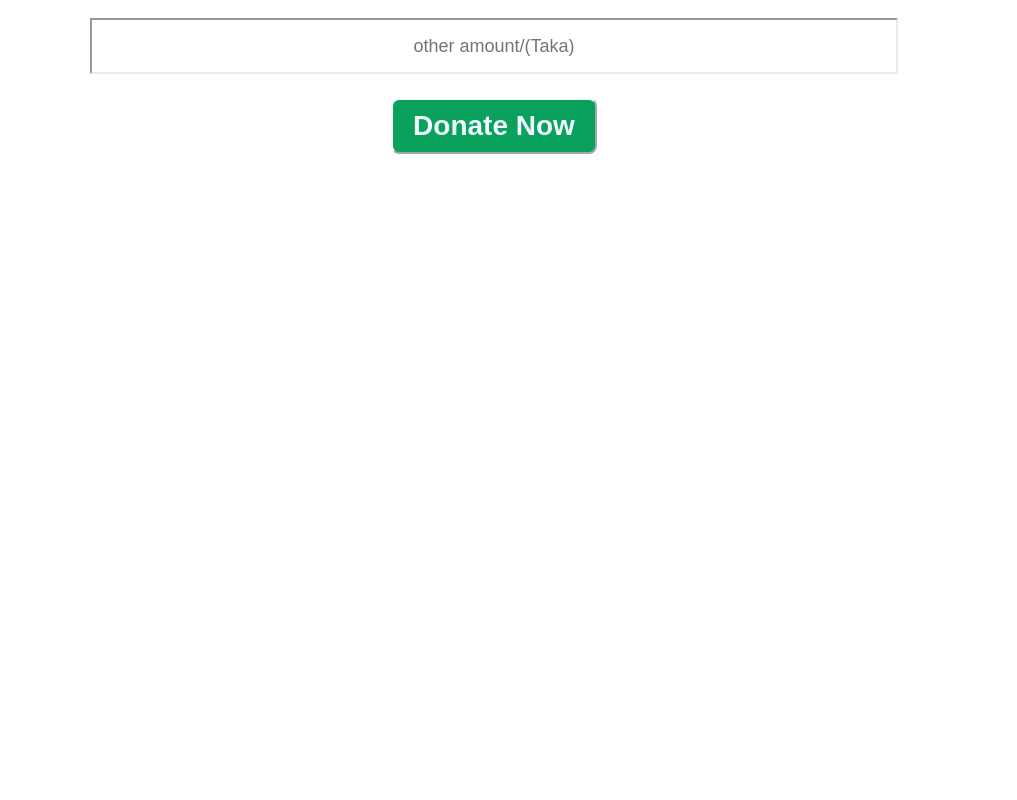
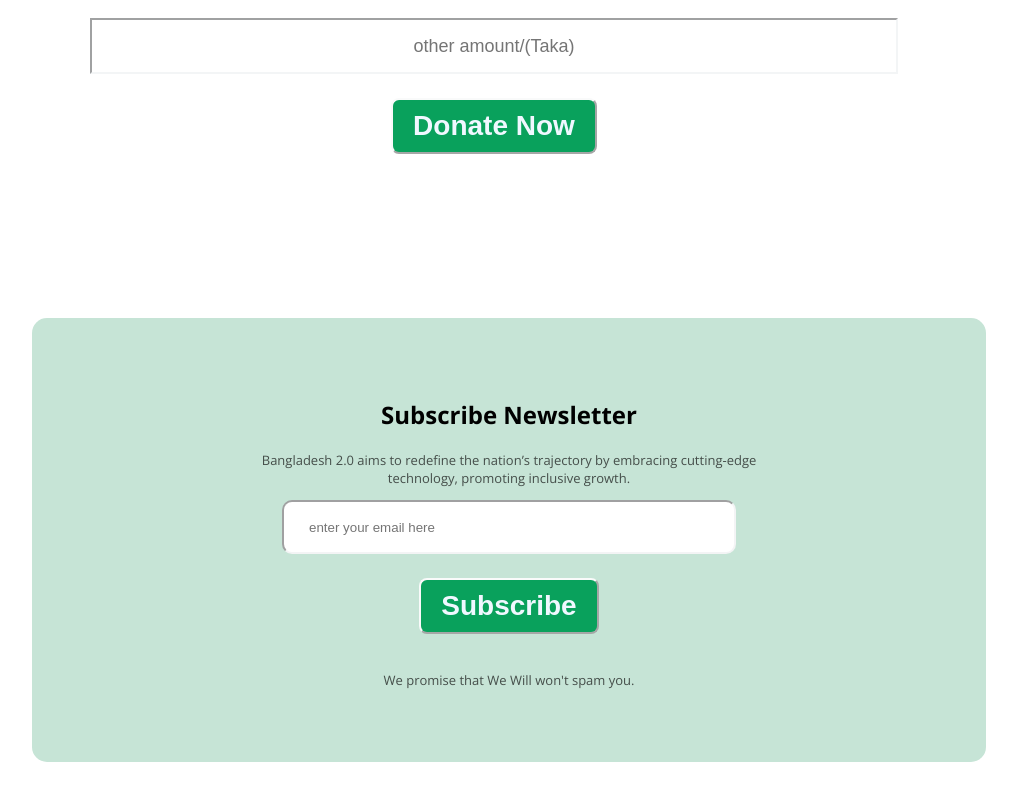
Before and after one commit to shovonasraful/First-Assignment, a plain HTML site: page index.html in a window 1280 px wide. Shown: the part 4438-5238 px from the top of the page, without its empty margins (146-1163 px from the left). Before the commit the page ends 4756 px from the top, so only its background shows below. Drawn offline with nearby package versions, Linux system fonts and the light colour scheme.

Commit message:
added last chapter

```diff
--- a/index.html
+++ b/index.html
@@ -216,6 +216,27 @@
 </div>
  </section>
 
+ <section class="subscribe">
+     <div class="substitle">
+    <head>
+        <h1 class="second-head">Subscribe Newsletter</h1>
+        <p class="secondsc-desc">Bangladesh 2.0 aims to redefine the nation’s trajectory by embracing cutting-edge technology, promoting inclusive growth.</p>
+    </head>
+
+        <div class="subinput">
+
+            <input class="email" type="text" name="email" id="email" placeholder="enter your email here">
+            <button class="newsbutton" type="button">Subscribe</button>
+        </div>
+        <p class="secondsc-desc">We promise that We Will won't spam you.
+    </div>
+
+ </section>
+
+
+
+ </section>
+
     </main>
     <footer>
 
--- a/styles/first.css
+++ b/styles/first.css
@@ -262,8 +262,30 @@ label {
     height: 50px;
     font-size: 18px;
     text-align: center;
-    border-color: rgb(233, 235, 235);
+    border-color: rgb(243, 245, 246);
     outline-style: none;
 
 
 }
+
+
+.substitle {
+    text-align: center;
+    border-radius: 15px;
+    background: rgb(198, 228, 214);
+    padding: 60px 200px;
+   margin: 60px 140px 60px 170px;
+
+}
+.email{
+    width: 400px;
+    height: 30px;
+    padding: 10px 25px;
+    color: rgba(14, 14, 14, 0.3);
+    border-radius: 10px;
+    border-color: rgb(243, 244, 245);
+    outline-style: none;
+}
+.email,.newsbutton{
+    gap: 0;
+}
```
